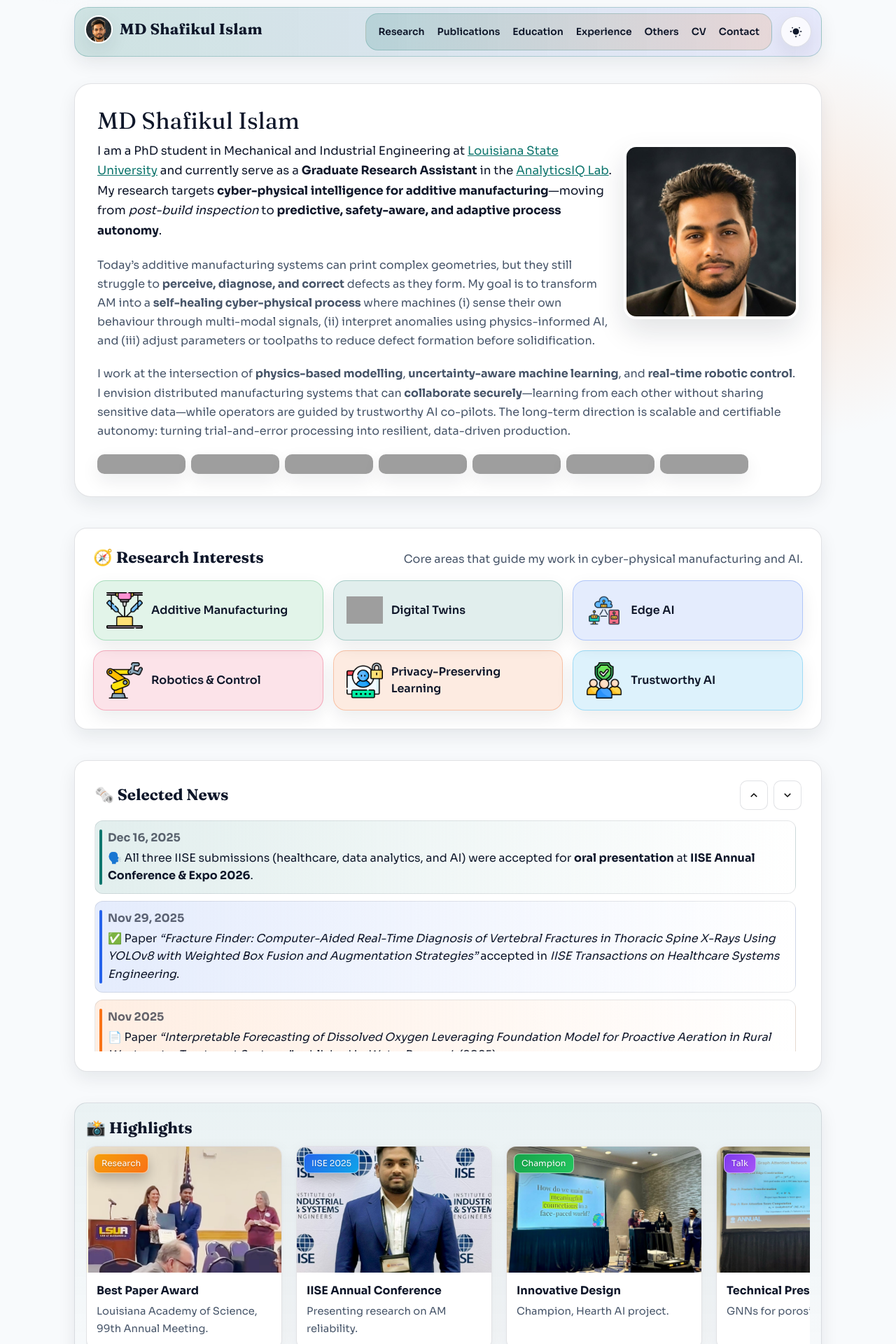
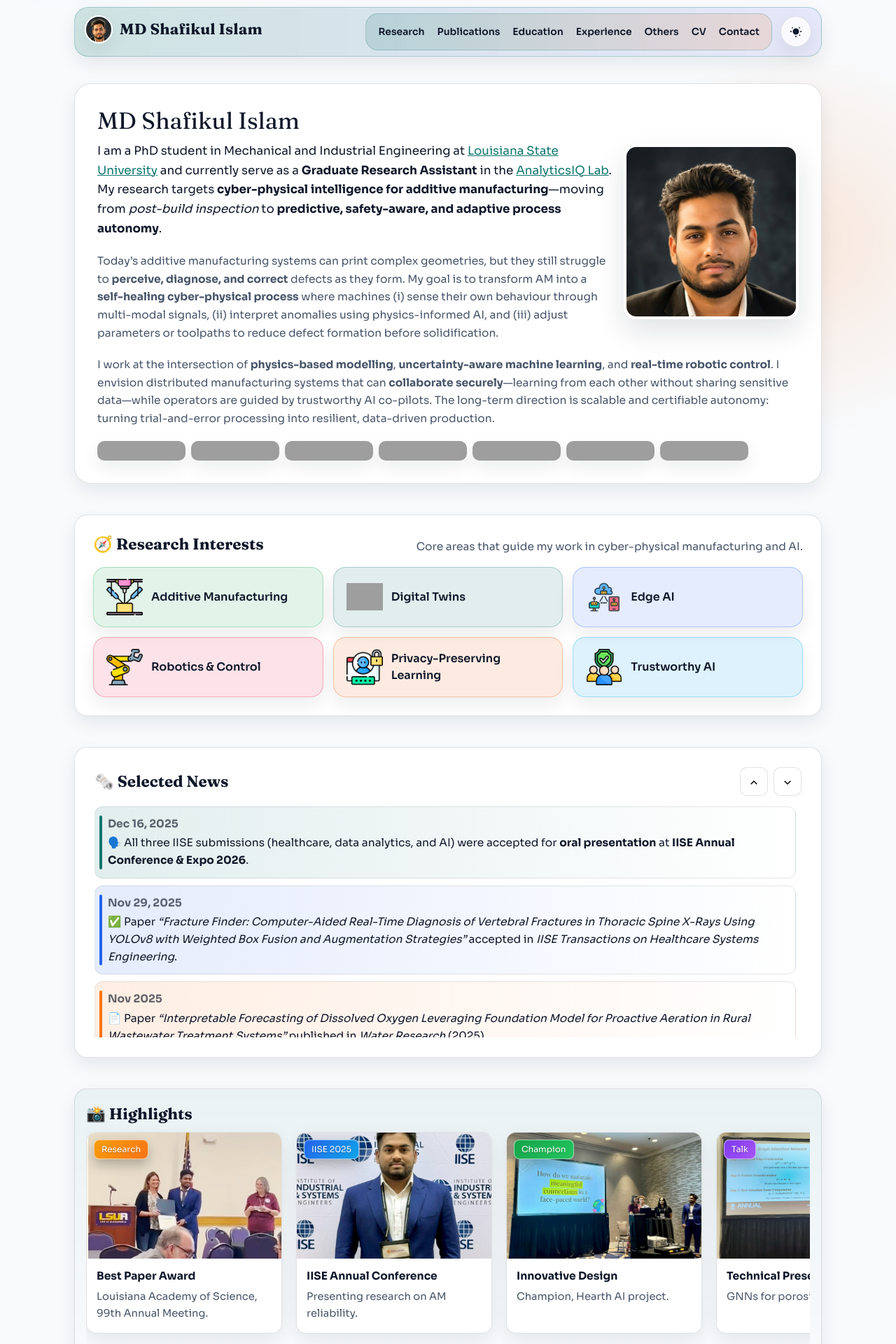
Before and after one commit to shafikul-islam/shafikul-islam.github.io, a Jekyll site: the page built from index.md, in a window 1280 px wide. Shown: the top 1920 px of the page at 70% size. Built offline with Jekyll 4.4.1, drawn with Linux system fonts in a browser that asks for light colours; grey boxes are pictures that could not be loaded.

Commit message:
Tune global body typography to slightly reduce text size

```diff
--- a/assets/css/main.scss
+++ b/assets/css/main.scss
@@ -94,6 +94,7 @@
 
 body {
   font-family: var(--font-body);
+  font-size: 15.5px;
   color: var(--ink);
   background:
     radial-gradient(900px circle at 10% -10%, rgba(15, 118, 110, 0.16), transparent 40%),
@@ -128,7 +129,7 @@ a:hover {
 
 p {
   color: var(--muted);
-  line-height: 1.7;
+  line-height: 1.65;
 }
 
 h1,
```
